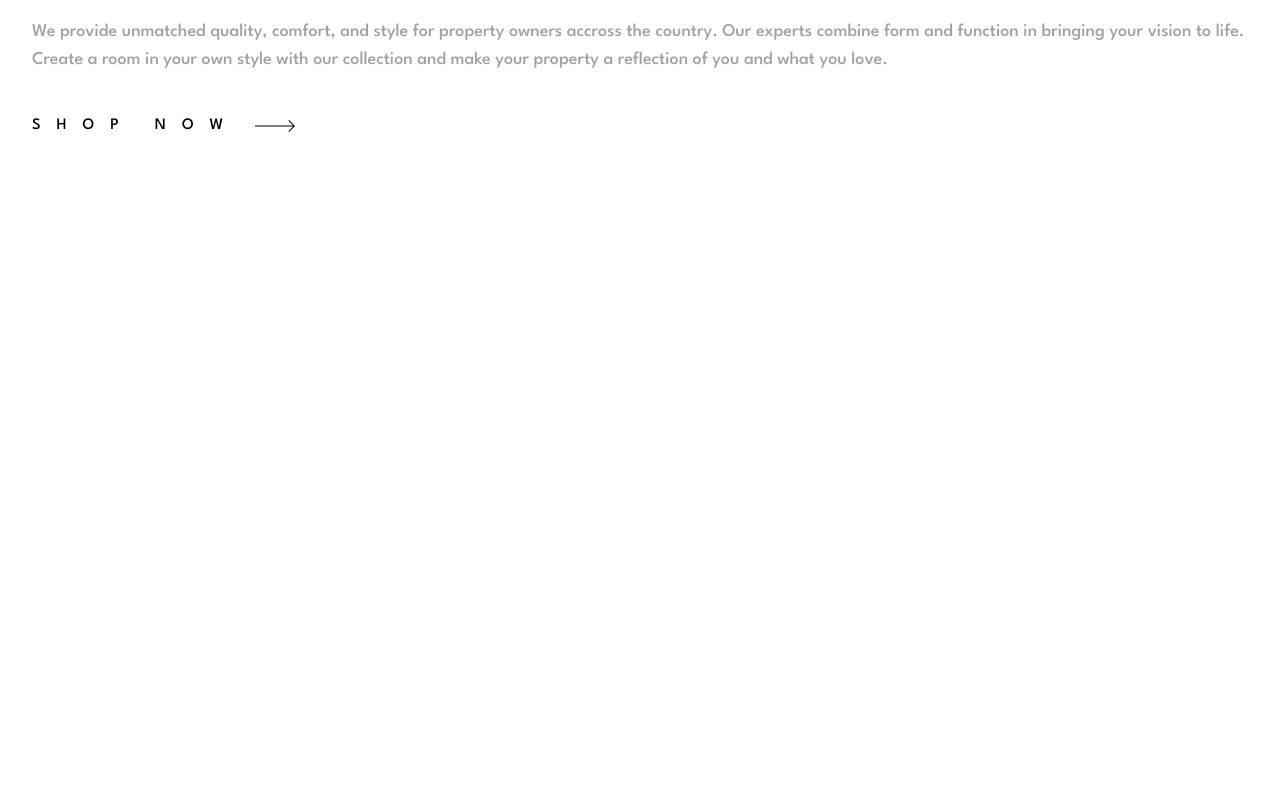
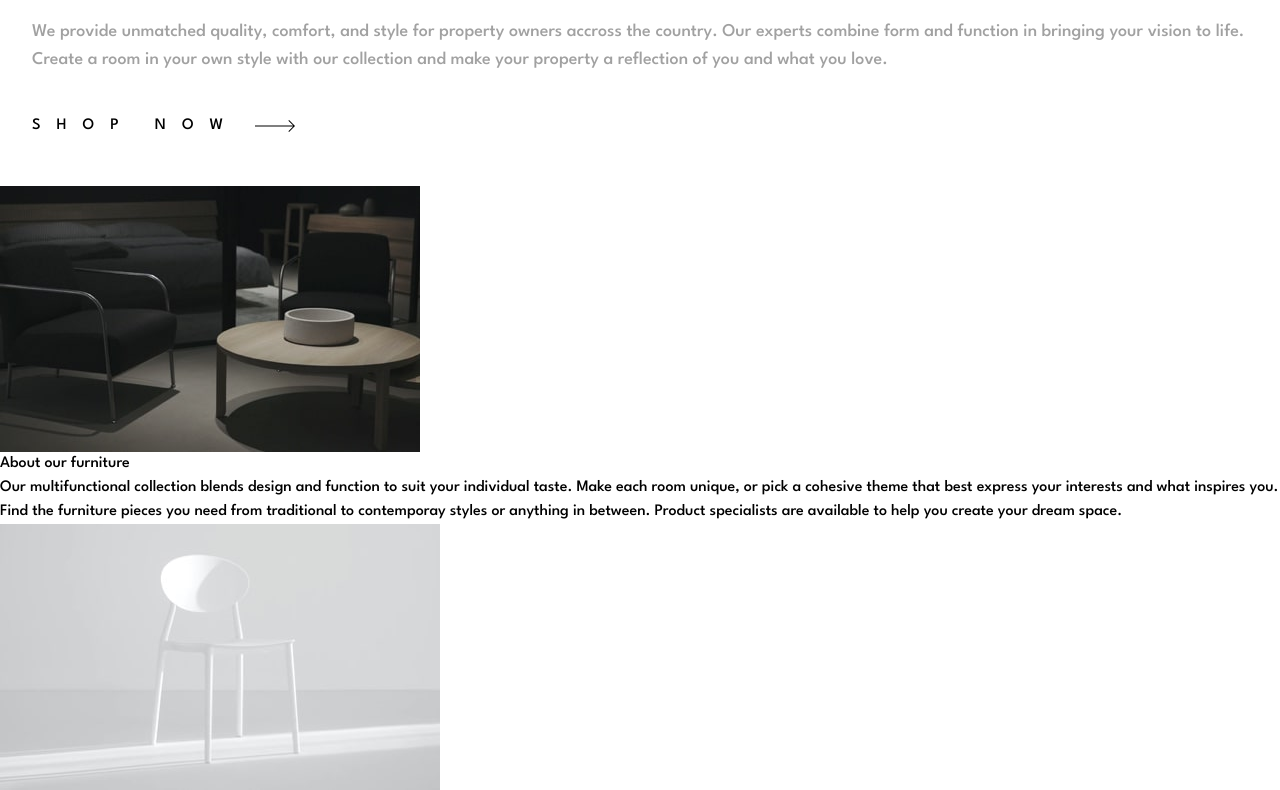
Before and after one commit to eniiku/room, a React (Vite) app: page / in a window 1280 px wide. Shown: the part 486-1276 px from the top of the page. Before the commit the page ends 800 px from the top, so only its background shows below. Built offline with nearby package versions, Linux system fonts and the light colour scheme.

Commit message:
feat(About): create html markup for About page

```diff
--- a/src/App.tsx
+++ b/src/App.tsx
@@ -1,7 +1,12 @@
-import { Hero } from "./views";
+import { Hero, About } from './views';
 
 const App = () => {
-  return <Hero />;
+  return (
+    <>
+      <Hero />
+      <About />
+    </>
+  );
 };
 
 export default App;
--- /dev/null
+++ b/src/views/About/About.tsx
@@ -0,0 +1,27 @@
+import aboutImgDark from '../../assets/images/image-about-dark.jpg';
+import aboutImgLight from '../../assets/images/image-about-light.jpg';
+
+const About = () => {
+  return (
+    <section aria-label='about section for the rooms homepage'>
+      <img src={aboutImgDark} alt='product from the rooms catalogue' />
+
+      <div>
+        <h1>About our furniture</h1>
+
+        <p>
+          Our multifunctional collection blends design and function to suit your
+          individual taste. Make each room unique, or pick a cohesive theme that
+          best express your interests and what inspires you. Find the furniture
+          pieces you need from traditional to contemporay styles or anything in
+          between. Product specialists are available to help you create your
+          dream space.
+        </p>
+      </div>
+
+      <img src={aboutImgLight} alt='product from the rooms catalogue' />
+    </section>
+  );
+};
+
+export default About;
--- a/src/views/index.ts
+++ b/src/views/index.ts
@@ -1,3 +1,4 @@
 import { Hero } from './Hero/Hero';
+import About from './About/About';
 
-export { Hero };
+export { Hero, About };
```
